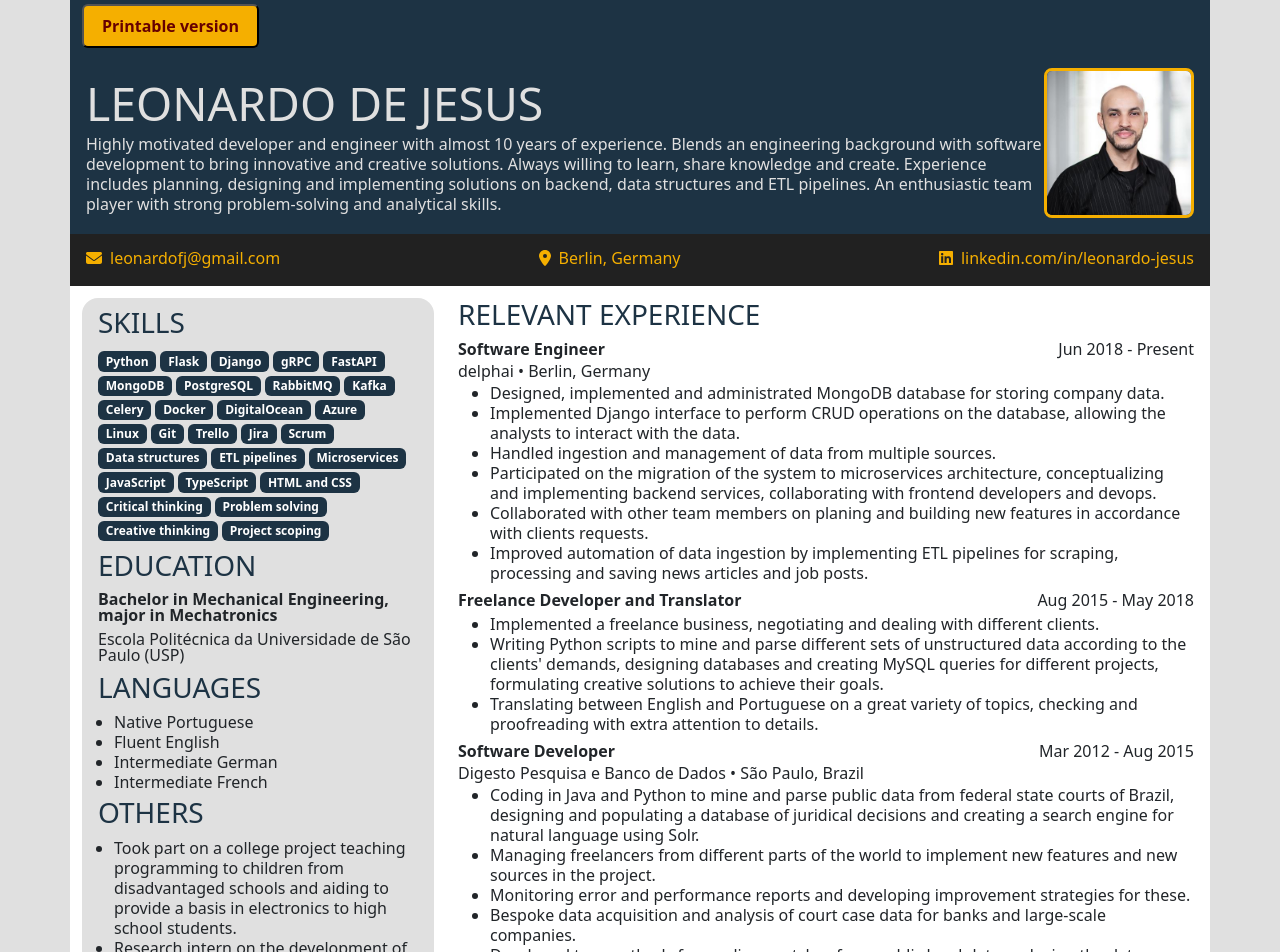
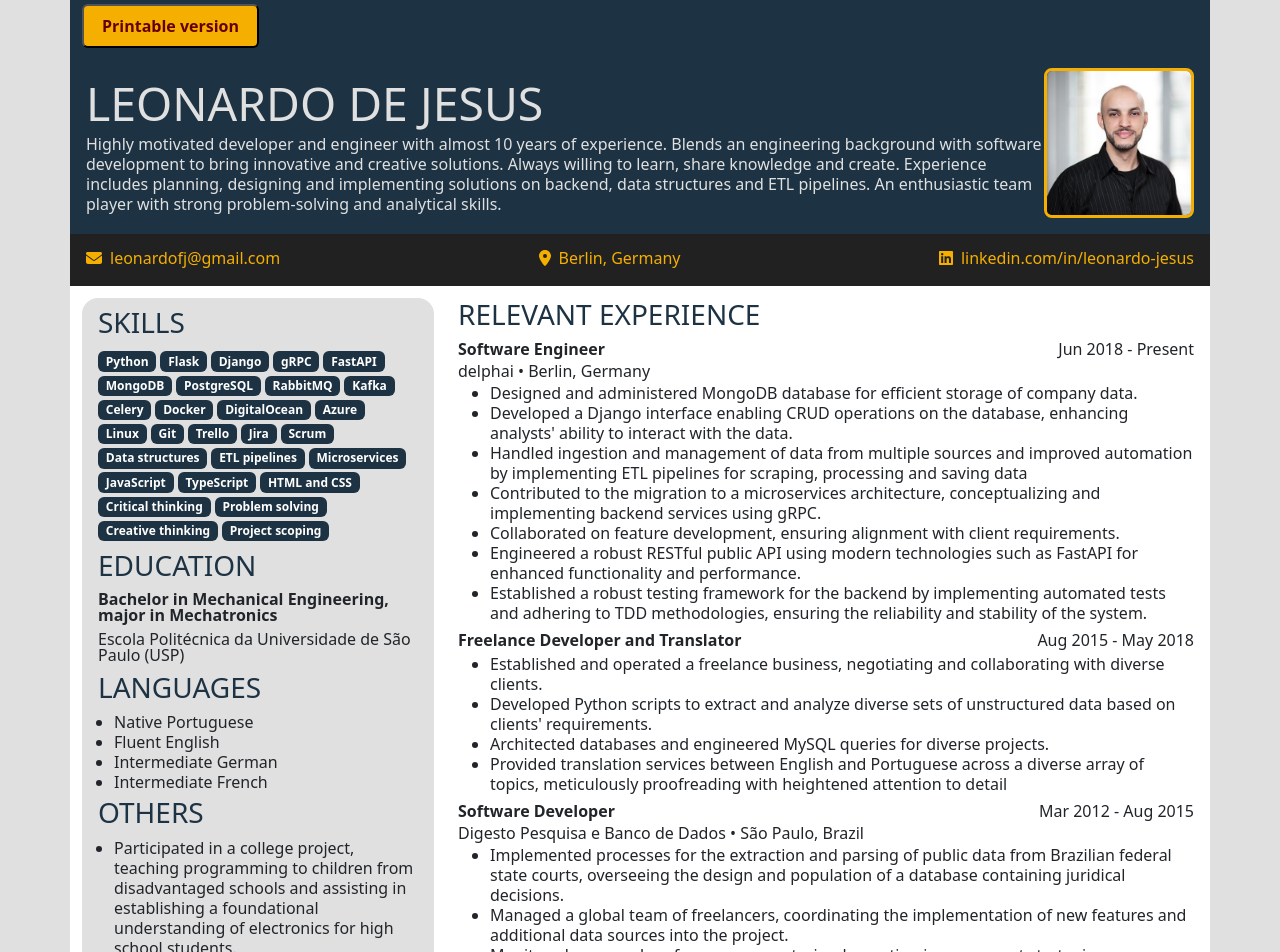
Before and after one commit to leonardofj/cv, a React (Vite) app: page / in a window 1280 px wide. Shown: the top 952 px of the page. Built offline with nearby package versions, Linux system fonts and the light colour scheme.

Commit message:
feat: updating content

```diff
--- a/src/data.jsx
+++ b/src/data.jsx
@@ -72,21 +72,23 @@ export const experience = [
     company: "delphai",
     location: "Berlin, Germany",
     points: [
-      "Designed, implemented and administrated MongoDB database for storing company data.",
-      "Implemented Django interface to perform CRUD operations on the database, allowing the analysts to interact with the data.",
-      "Handled ingestion and management of data from multiple sources.",
-      "Participated on the migration of the system to microservices architecture, conceptualizing and implementing backend services, collaborating with frontend developers and devops.",
-      "Collaborated with other team members on planing and building new features in accordance with clients requests.",
-      "Improved automation of data ingestion by implementing ETL pipelines for scraping, processing and saving news articles and job posts.",
+      "Designed and administered MongoDB database for efficient storage of company data.",
+      "Developed a Django interface enabling CRUD operations on the database, enhancing analysts' ability to interact with the data.",
+      "Handled ingestion and management of data from multiple sources and improved automation by implementing ETL pipelines for scraping, processing and saving data",
+      "Contributed to the migration to a microservices architecture, conceptualizing and implementing backend services using gRPC.",
+      "Collaborated on feature development, ensuring alignment with client requirements.",
+      "Engineered a robust RESTful public API using modern technologies such as FastAPI for enhanced functionality and performance.",
+      "Established a robust testing framework for the backend by implementing automated tests and adhering to TDD methodologies, ensuring the reliability and stability of the system.",
     ],
   },
   {
     title: "Freelance Developer and Translator",
     date: "Aug 2015 - May 2018",
     points: [
-      "Implemented a freelance business, negotiating and dealing with different clients.",
-      "Writing Python scripts to mine and parse different sets of unstructured data according to the clients' demands, designing databases and creating MySQL queries for different projects, formulating creative solutions to achieve their goals.",
-      "Translating between English and Portuguese on a great variety of topics, checking and proofreading with extra attention to details.",
+      "Established and operated a freelance business, negotiating and collaborating with diverse clients.",
+      "Developed Python scripts to extract and analyze diverse sets of unstructured data based on clients' requirements.",
+      "Architected databases and engineered MySQL queries for diverse projects.",
+      "Provided translation services between English and Portuguese across a diverse array of topics, meticulously proofreading with heightened attention to detail",
     ],
   },
   {
@@ -95,16 +97,16 @@ export const experience = [
     company: "Digesto Pesquisa e Banco de Dados",
     location: "São Paulo, Brazil",
     points: [
-      "Coding in Java and Python to mine and parse public data from federal state courts of Brazil, designing and populating a database of juridical decisions and creating a search engine for natural language using Solr.",
-      "Managing freelancers from different parts of the world to implement new features and new sources in the project.",
-      "Monitoring error and performance reports and developing improvement strategies for these.",
-      "Bespoke data acquisition and analysis of court case data for banks and large-scale companies.",
-      "Developed two methods for reading captchas from public legal data, reducing the data mining time from the top courts in Brazil by over 24,000 hours.",
+      "Implemented processes for the extraction and parsing of public data from Brazilian federal state courts, overseeing the design and population of a database containing juridical decisions.",
+      "Managed a global team of freelancers, coordinating the implementation of new features and additional data sources into the project.",
+      "Monitored error and performance reports, implementing improvement strategies.",
+      "Customized data acquisition and analysis of court case information tailored for clients such as banks and large-scale enterprises.",
+      "Implemented two captcha reading methods for extracting information from public legal data, resulting in a reduction in data mining time from Brazil's top courts by over 24,000 hours.",
     ],
   },
 ];
 
 export const others = [
-  "Took part on a college project teaching programming to children from disadvantaged schools and aiding to provide a basis in electronics to high school students.",
-  "Research intern on the development of a tetrapod robot for surgical applications.",
+  "Participated in a college project, teaching programming to children from disadvantaged schools and assisting in establishing a foundational understanding of electronics for high school students.",
+  "Contributed to the development of a tetrapod robot for surgical applications as a research intern.",
 ];
```
